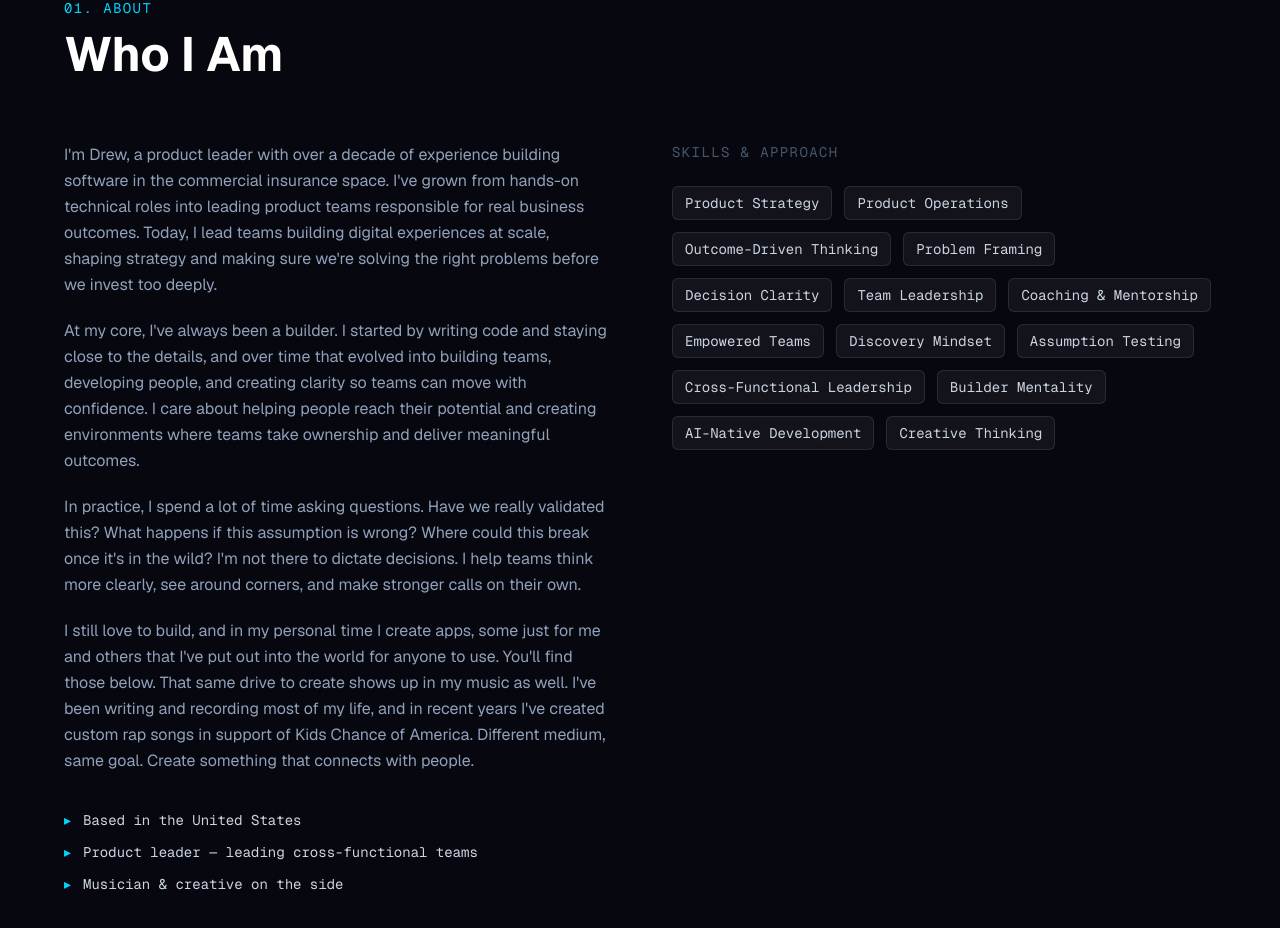
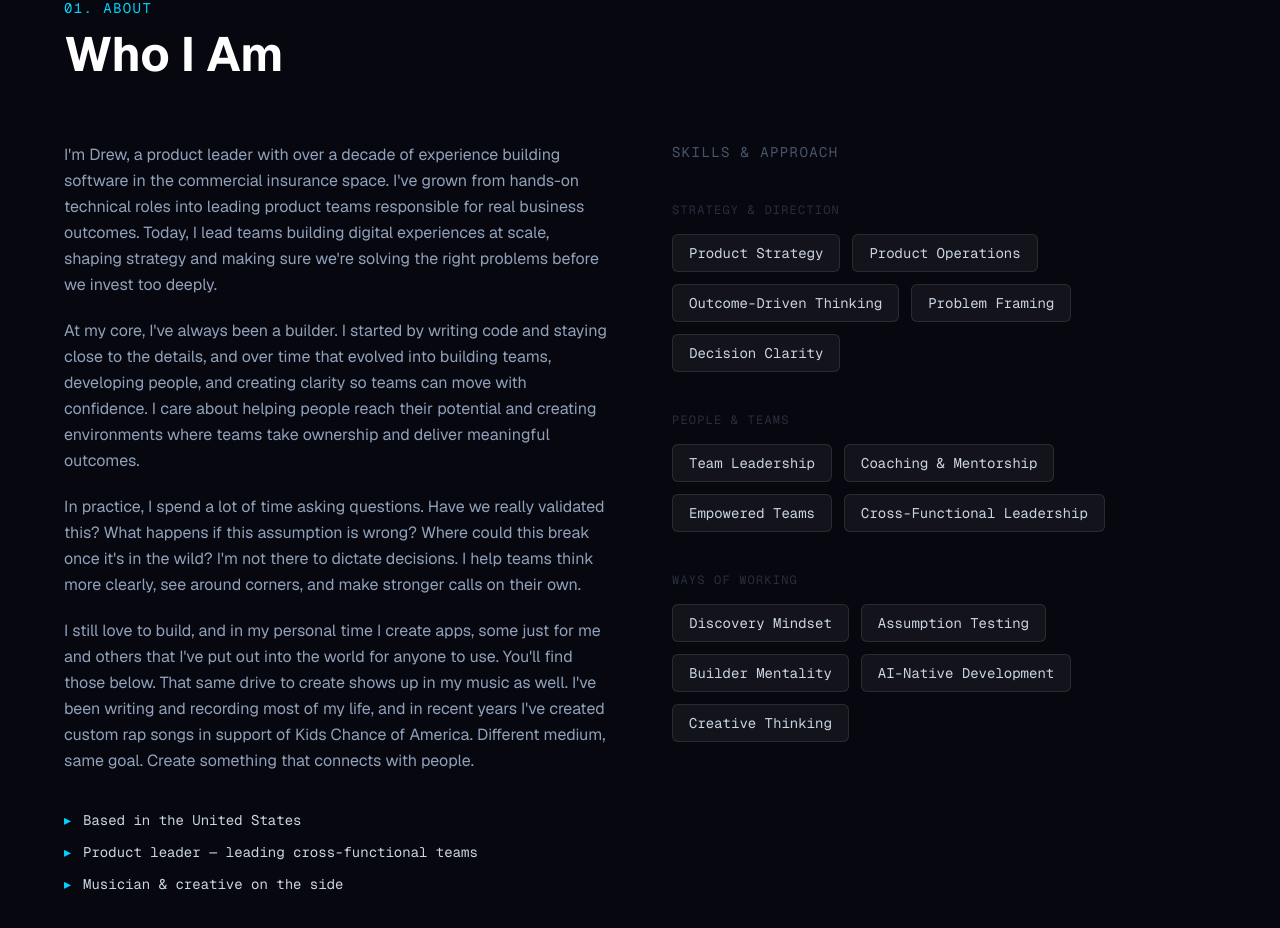
Before and after one commit to drew-lorence-dev/drew-lorence-portfolio, a Next.js app: page / in a window 1280 px wide. Shown: the part 914-1842 px from the top of the page. Built offline with nearby package versions, Linux system fonts and the light colour scheme.

Commit message:
Group skills into categories with more vertical spacing

```diff
--- a/components/About.tsx
+++ b/components/About.tsx
@@ -1,18 +1,33 @@
-const skills = [
+const skillGroups = [
+  {
+    label: "Strategy & Direction",
+    skills: [
       "Product Strategy",
       "Product Operations",
       "Outcome-Driven Thinking",
       "Problem Framing",
       "Decision Clarity",
+    ],
+  },
+  {
+    label: "People & Teams",
+    skills: [
       "Team Leadership",
       "Coaching & Mentorship",
       "Empowered Teams",
+      "Cross-Functional Leadership",
+    ],
+  },
+  {
+    label: "Ways of Working",
+    skills: [
       "Discovery Mindset",
       "Assumption Testing",
-  "Cross-Functional Leadership",
       "Builder Mentality",
       "AI-Native Development",
       "Creative Thinking",
+    ],
+  },
 ];
 
 export default function About() {
@@ -93,21 +108,27 @@ export default function About() {
           </div>
 
           {/* Skills */}
-          <div>
-            <p className="text-sm font-mono text-muted uppercase tracking-widest mb-6">
+          <div className="space-y-10">
+            <p className="text-sm font-mono text-muted uppercase tracking-widest">
               Skills &amp; Approach
             </p>
+            {skillGroups.map((group) => (
+              <div key={group.label}>
+                <p className="text-xs font-mono text-muted/50 uppercase tracking-widest mb-4">
+                  {group.label}
+                </p>
                 <div className="flex flex-wrap gap-3">
-              {skills.map((skill) => (
+                  {group.skills.map((skill) => (
                     <span
                       key={skill}
-                  className="px-3 py-1.5 rounded-md border border-white/10 bg-white/5 text-sm font-mono text-slate-300 hover:border-accent/40 hover:text-accent transition-all"
+                      className="px-4 py-2 rounded-md border border-white/10 bg-white/5 text-sm font-mono text-slate-300 hover:border-accent/40 hover:text-accent transition-all"
                     >
                       {skill}
                     </span>
                   ))}
                 </div>
-
+              </div>
+            ))}
           </div>
         </div>
       </div>
```
Lines whose indentation alone changed are shown as unchanged.
